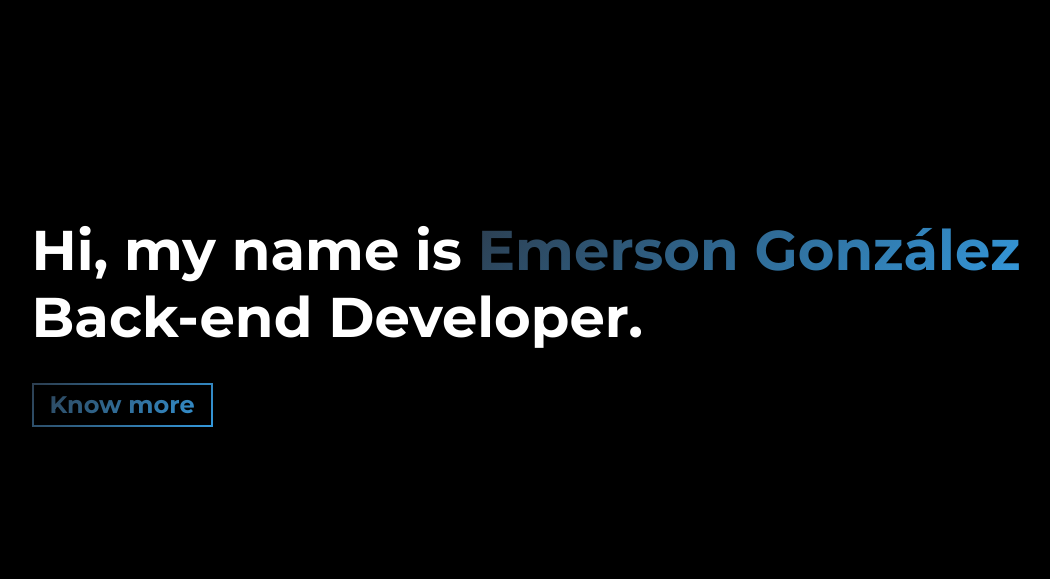
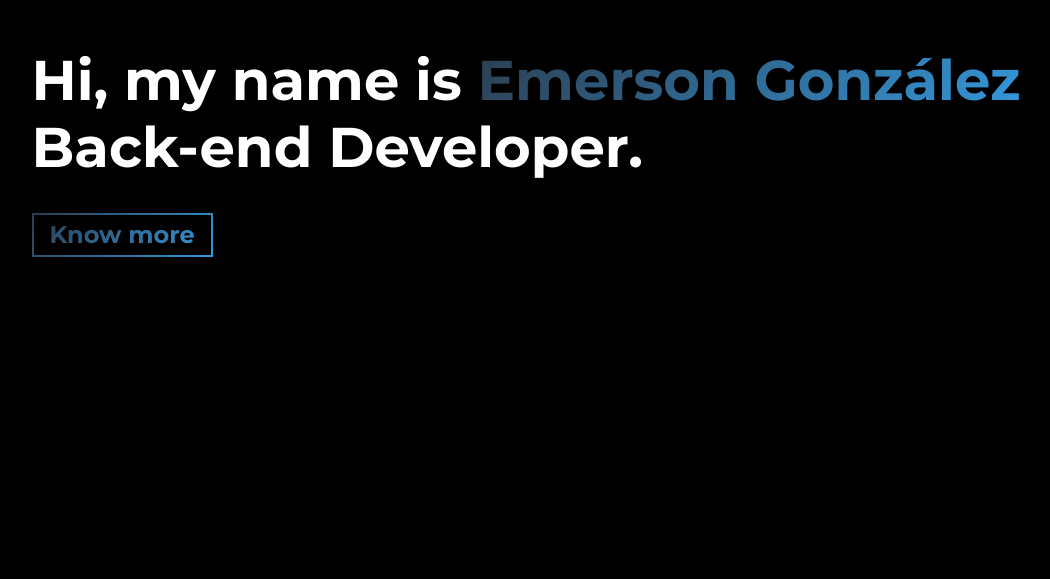
Before and after one commit to cypictronic05/personal-portfolio-2024, a website built with Parcel: page src/index.html in a window 1280 px wide. Shown: the part 221-800 px from the top of the page, without its empty margins (46-1096 px from the left). Built offline with nearby package versions, Linux system fonts and the light colour scheme.

Commit message:
Fixing title

```diff
--- a/src/sass/sections/_hero.scss
+++ b/src/sass/sections/_hero.scss
@@ -2,7 +2,7 @@
   min-height: 70vh;
   height: 70vh;
   display: flex;
-  align-items: center;
+  align-items: top;
   border-bottom: 0px;
   background: $white-color;
   font-weight: 400;
```
